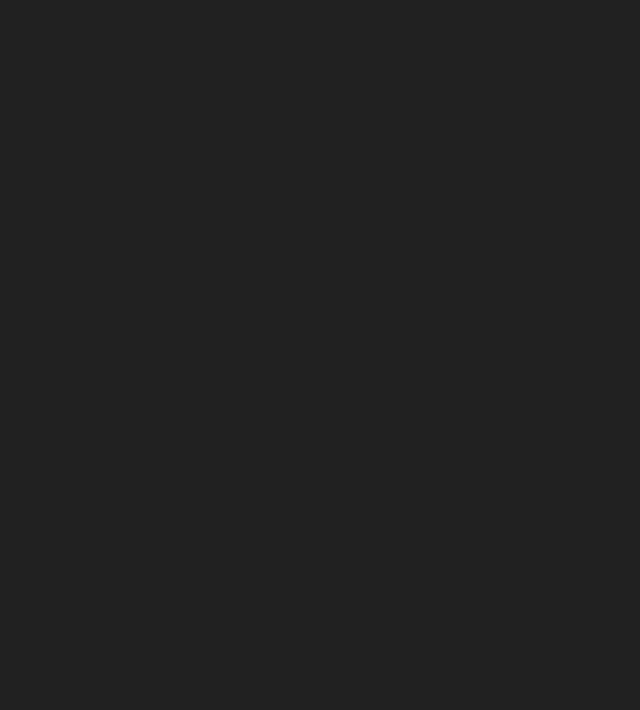
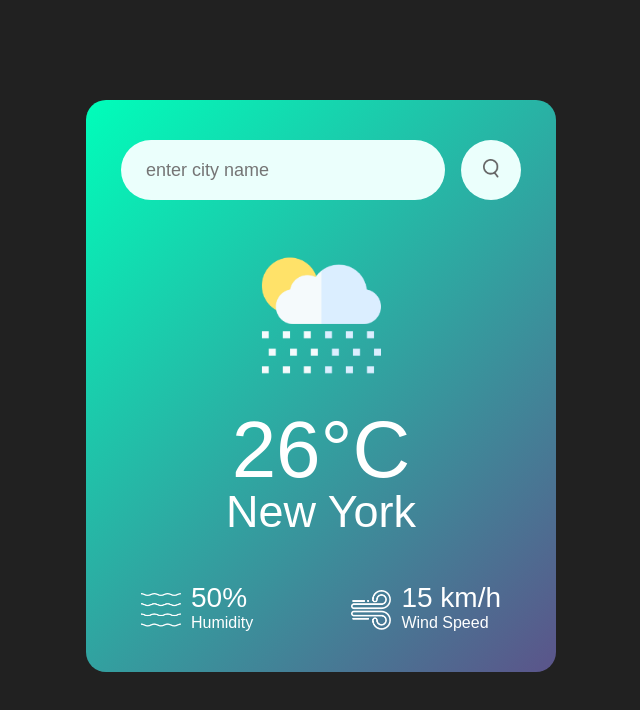
Before and after one commit to Gupta-Ravi/JsWeatherApp, a plain HTML site: page index.html in a window 1280 px wide. Shown: the whole page, without its empty margins (319-959 px from the left). Drawn offline with Linux system fonts and the light colour scheme.

Commit message:
designed card ui

```diff
--- a/index.html
+++ b/index.html
@@ -7,6 +7,32 @@
     <title>Weather App</title>
 </head>
 <body>
-
+    <div class="card">
+        <div class="search">
+            <input type="text" name="" id="" placeholder="enter city name">
+            <button><img src="images/search.png" alt=""></button>
+        </div>
+        <div class="weather">
+            <img src="images/rain.png" alt="" class="weather-icon">
+            <h1 class="temp">26°C</h1>
+            <h2 class="city">New York</h2>
+            <div class="details">
+                <div class="col">
+                    <img src="images/humidity.png" alt="">
+                    <div>
+                        <p class="humidity">50%</p>
+                        <p>Humidity</p>
+                    </div>
+                </div>
+                <div class="col">
+                    <img src="images/wind.png" alt="">
+                    <div>
+                        <p class="wind">15 km/h</p>
+                        <p>Wind Speed</p>
+                    </div>
+                </div>
+            </div>
+        </div>
+    </div>
 </body>
 </html>
--- a/style.css
+++ b/style.css
@@ -8,3 +8,89 @@
 body {
     background-color: #212121;
 }
+
+.card {
+    width: 90%;
+    max-width: 470px;
+    background: linear-gradient(135deg, #00feba, #5b548a);
+    color: #ffffff;
+    margin: 100px auto 0;
+    border-radius: 20px;
+    padding: 40px 35px;
+    text-align: center;
+}
+
+.search {
+    width: 100%;
+    display: flex;
+    align-items: center;
+    justify-content: space-between;
+}
+
+.search input {
+    border: 0;
+    outline: 0;
+    background: #ebfffc;
+    color: #555;
+    padding: 10px 25px;
+    height: 60px;
+    border-radius: 30px;
+    flex: 1;
+    margin-right: 16px;
+    font-size: 18px;
+}
+
+.search button {
+    border: 0;
+    outline: 0;
+    background-color: #ebfffc;
+    border-radius: 50%;
+    width: 60px;
+    height: 60px;
+    cursor: pointer;
+}
+
+.search button img {
+    width: 16px;
+}
+
+.weather-icon {
+    width: 170px;
+    margin-top: 30px;
+}
+
+.weather h1 {
+    font-size: 80px;
+    font-weight: 500;
+}
+
+.weather h2 {
+    font-size: 45px;
+    font-weight: 400;
+    margin-top: -10px;
+}
+
+.details {
+    display: flex;
+    align-items: center;
+    justify-content: space-between;
+    padding: 0 20px;
+    margin-top: 50px;
+}
+
+.col {
+    display: flex;
+    align-items: center;
+    text-align: left;
+
+}
+
+.col img {
+    width: 40px;
+    margin-right: 10px;
+}
+
+.humidity, .wind {
+    font-size: 28px;
+    margin-top: -6px;
+}
```
